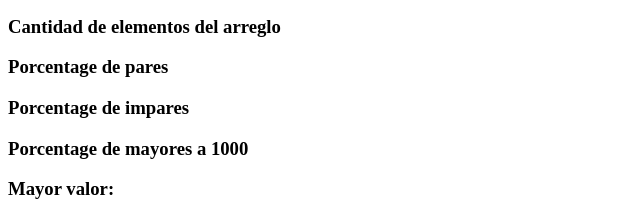
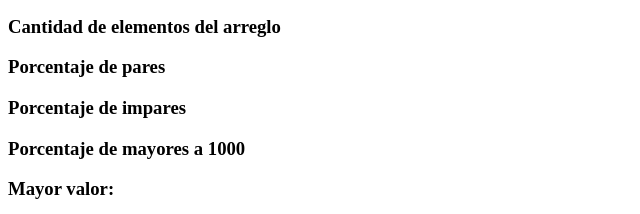
Before and after one commit to carlosmperilla/carlosmperilla.github.io, a plain HTML site: page prueba-tecnica-ave/problema4/problema4.html in a window 1280 px wide. Shown: the part 262-476 px from the top of the page, 0-640 px from the left. Drawn offline with Linux system fonts and the light colour scheme.

Commit message:
Corrección ortográfica

```diff
--- a/prueba-tecnica-ave/problema4/problema4.html
+++ b/prueba-tecnica-ave/problema4/problema4.html
@@ -32,15 +32,15 @@
         </h3>
         <p class="inciso-1"></p>
         <h3>
-            Porcentage de pares
+            Porcentaje de pares
         </h3>
         <p class="inciso-2a"></p>
         <h3>
-            Porcentage de impares
+            Porcentaje de impares
         </h3>
         <p class="inciso-2b"></p>
         <h3>
-            Porcentage de mayores a 1000
+            Porcentaje de mayores a 1000
         </h3>
         <p class="inciso-3"></p>
         <h3>
```
